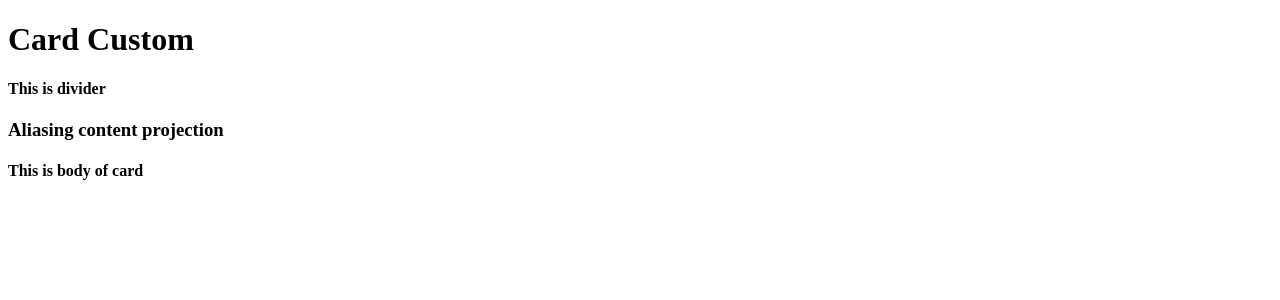
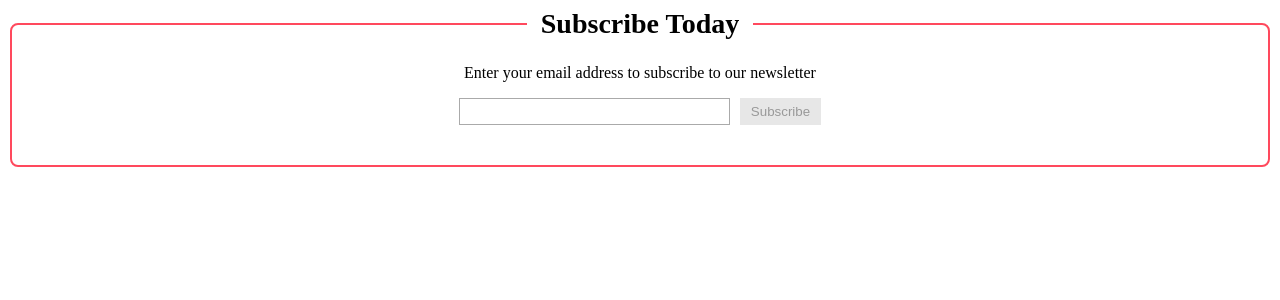
Before and after one commit to zulfikar4568/angular-concepts, an Angular app: page / in a window 1280 px wide. Shown: the top 300 px of the page. Built offline with nearby package versions, Linux system fonts and the light colour scheme.

Commit message:
feat: host element

```diff
--- /dev/null
+++ b/src/app/07-host-elements/host-element.component.scss
@@ -0,0 +1,57 @@
+fieldset {
+border: solid 2px #aaa;
+border-radius: 0.5em;
+padding: 0.5em 1em 2.5em;
+text-align: center;
+transition: border-color 0.125s ease-in;
+}
+
+section {
+display: flex;
+justify-content: center;
+}
+
+legend {
+background: white;
+color: black;
+font-weight: bold;
+font-size: 1.75em;
+padding-inline: 0.5em;
+transition: color 0.125s ease-in;
+}
+
+input {
+border: solid 1px #aaa;
+font-size: 1.25em;
+margin-right: 0.5em;
+}
+
+button {
+background-color: #ff495d;
+border: solid 1px #ff495d;
+color: white;
+padding: 0 0.75em;
+transition: background-color 0.125s ease-in, border-color 0.125s ease-in,
+  color 0.125s ease-in;
+}
+button.disabled {
+  border-color: #e7e7e7;
+  background-color: #e7e7e7;
+  color: #999;
+}
+
+fieldset.valid {
+  border-color: #00deb7;
+}
+
+fieldset.invalid {
+  border-color: #ff495d;
+}
+
+:host(.valid) {
+  color: #00deb7;
+}
+
+:host(.valid) legend {
+  color: #00deb7;
+}
--- /dev/null
+++ b/src/app/07-host-elements/host-element.component.ts
@@ -0,0 +1,47 @@
+import { Component, effect, Renderer2, signal, ViewEncapsulation } from "@angular/core";
+import { toSignal } from "@angular/core/rxjs-interop";
+import { FormControl, Validators } from "@angular/forms";
+import { map } from "rxjs";
+
+@Component({
+  selector: 'component-binding',
+  styleUrl: './host-element.component.scss',
+  encapsulation: ViewEncapsulation.Emulated,
+  template: `
+    <form>
+      <fieldset [ngClass]="emailControl.invalid ? 'invalid' : 'valid'">
+        <legend>Subscribe Today</legend>
+        <p>Enter your email address to subscribe to our newsletter</p>
+        <section>
+          <label for="email"></label>
+          <input
+            type="email"
+            id="email"
+            [formControl]="emailControl"
+            autocomplete="off"
+          />
+          <button [class.disabled]="emailControl.invalid">Subscribe</button>
+        </section>
+      </fieldset>
+    </form>
+  `,
+  host: {
+    '[class.valid]': 'isValid()'
+  }
+})
+export class ComponentBinding {
+  protected emailControl = new FormControl<string>('', {
+    nonNullable: true,
+    validators: [Validators.required, Validators.email],
+  });
+
+  private isValid = toSignal(this.emailControl.statusChanges.pipe(map(status => { return status === 'VALID'; })))
+
+  constructor(private rendered: Renderer2) {
+    effect(() => {
+      this.isValid()
+        ? this.rendered.addClass(document.body, 'valid')
+        : this.rendered.removeClass(document.body, 'valid');
+    })
+  }
+}
--- a/src/app/app.component.html
+++ b/src/app/app.component.html
@@ -31,7 +31,7 @@
 <!-- <parent-comp-2 /> -->
 
 <!-- ############################ Content Projection ####################### -->
- <custom-card >
+ <!-- <custom-card >
   <div class="card-title">
     <h1>Card Custom</h1>
   </div>
@@ -39,4 +39,7 @@
   <div class="card-body">
     <h4>This is body of card</h4>
   </div>
-</custom-card>
+</custom-card> -->
+
+<!-- ########################### Host Element ############################# -->
+ <component-binding />
--- a/src/app/app.component.ts
+++ b/src/app/app.component.ts
@@ -6,11 +6,12 @@ import { InputModule } from './03-input/input.module';
 import { CustomEventModule } from './04-custom-event/custom-event.module';
 import { OutputFuncModule } from './05-output-function/output-func.module';
 import { ContentProjectionModule } from './06-content-projection/content-projection.module';
+import { HostElementModule } from './07-host-elements/host.element.module';
 
 @Component({
   selector: 'app-root',
   standalone: true,
-  imports: [RouterOutlet, SelectorModule, StylingModule, InputModule, CustomEventModule, OutputFuncModule, ContentProjectionModule],
+  imports: [RouterOutlet, SelectorModule, StylingModule, InputModule, CustomEventModule, OutputFuncModule, ContentProjectionModule, HostElementModule],
   templateUrl: './app.component.html',
   styleUrl: './app.component.scss'
 })
```
Also changed, not shown: src/app/07-host-elements/host.element.module.ts (added, +11 -0 lines).
